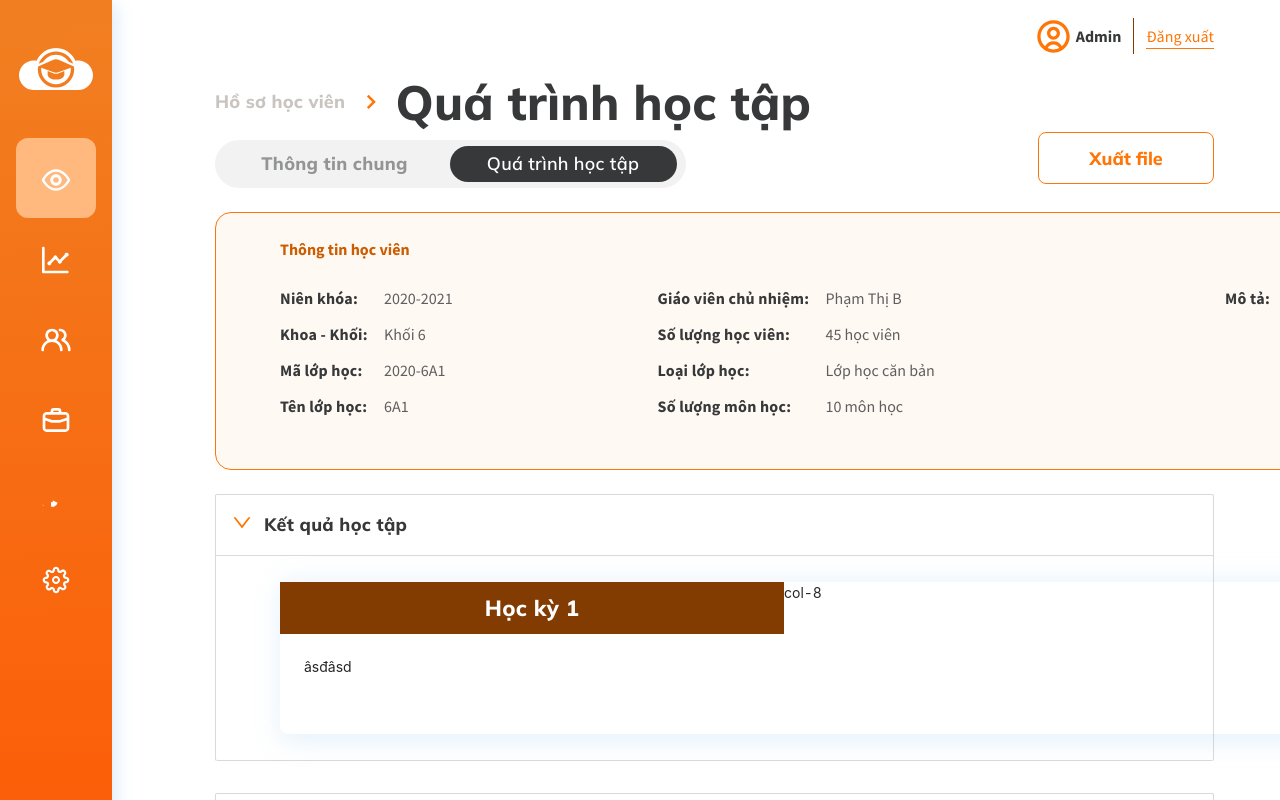
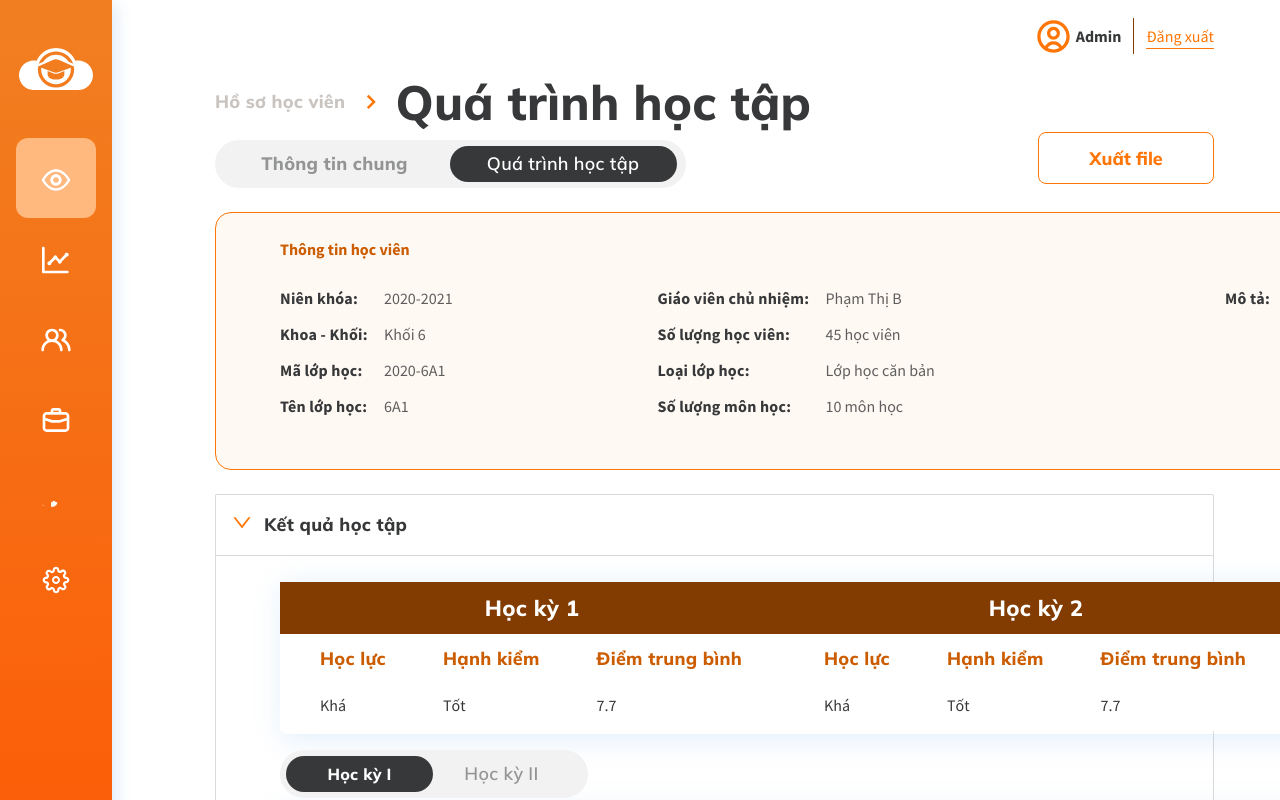
Before and after one commit to detulaptrinh/AltaTeamTsx, a React (Create React App) app: page /study-process in a window 1280 px wide. Both pictures are taken after a click on the element 248 px from the left and 525 px from the top of the page. Shown: the top 800 px of the page. Built offline with nearby package versions, Linux system fonts and the light colour scheme.

Commit message:
update 9.2 9.3 v1

```diff
--- a/src/components/section9_student_records/study_process/StudyProcess.css
+++ b/src/components/section9_student_records/study_process/StudyProcess.css
@@ -265,31 +265,3 @@
 .section-9-2 .ant-collapse-content>.ant-collapse-content-box {
     padding: 2.6rem 6.4rem;
 }
-
-/* Kết quả học tập */
-.section-9-2 .ant-collapse-content-box .box {
-    width: 151.2rem;
-    min-height: 15.2rem;
-    box-shadow: 4px 4px 25px 4px rgba(154, 202, 245, 0.25);
-    border-radius: 8px;
-}
-
-.section-9-2 .ant-card-head-title {
-    padding: 0.85rem 0;
-}
-
-.section-9-2 .ant-card-head {
-    padding: 0;
-    height: 5.1rem;
-}
-
-.section-9-2 .box .ant-card-head-wrapper {
-    background: #823B00;
-    text-align: center;
-    font-family: 'Mulish';
-    font-style: normal;
-    font-weight: 800;
-    font-size: 2.2rem;
-    letter-spacing: 0.015em;
-    color: #FFFFFF;
-}
--- a/src/components/section9_student_records/study_process/StudyProcess.tsx
+++ b/src/components/section9_student_records/study_process/StudyProcess.tsx
@@ -5,14 +5,12 @@ import './StudyProcess.css';
 
 // icon antd
 import { Row, Col, Card, Collapse, Space } from 'antd';
+import LearningOutcomes from './learning_outcomes/LearningOutcomes';
+import DanhSachKhenThuong from './danh_sach_khen_thuong/DanhSachKhenThuong';
 
 const { Panel } = Collapse;
 
-const text = `
-  A dog is a type of domesticated animal.
-  Known for its loyalty and faithfulness,
-  it can be found as a welcome guest in many households across the world.
-`;
+const style = { borderTopLeftRadius: '0.8rem' };
 
 export default class StudyProcess extends Component {
     render() {
@@ -109,27 +107,16 @@ export default class StudyProcess extends Component {
                 <Space direction="vertical">
                     <Collapse collapsible="header">
                         <Panel header="Kết quả học tập" key="1">
-                            <div className="box">
-                                <Row>
-                                    <Col span={8}>
-                                        <Card title="Học kỳ 1" bordered={false}>
-                                            âsđâsd
-                                        </Card>
-                                    </Col>
-                                    <Col span={8}>col-8</Col>
-                                    <Col span={8}>col-8</Col>
-                                </Row>
-                            </div>
+                            <LearningOutcomes />
                         </Panel>
                     </Collapse>
                     <Collapse collapsible="header">
                         <Panel header="Danh sách khen thưởng" key="2">
-                            <p>{text}</p>
+                            <DanhSachKhenThuong />
                         </Panel>
                     </Collapse>
                     <Collapse collapsible="header">
                         <Panel header="Danh sách kỹ luật" key="3">
-                            <p>{text}</p>
                         </Panel>
                     </Collapse>
                 </Space>
--- /dev/null
+++ b/src/components/section9_student_records/study_process/danh_sach_khen_thuong/DanhSachKhenThuong.css
@@ -0,0 +1,47 @@
+.danh-sach-khen-thuong {
+    margin: 0;
+    padding: 0;
+}
+
+.danh-sach-khen-thuong-seach {
+    width: 100%;
+    min-height: 4rem;
+    margin-bottom: 1.6rem;
+}
+
+.danh-sach-khen-thuong-seach-box {
+    width: 43.8rem;
+    height: 4rem;
+    background: #F0F3F6;
+    border-radius: 2.4rem;
+    float: right;
+    margin-left: calc(100% - 43.8rem);
+    display: flex;
+}
+
+.danh-sach-khen-thuong-seach-box i {
+    width: 4rem;
+    height: 4rem;
+    line-height: 4rem;
+    text-align: center;
+    color: #373839;
+    opacity: 0.5;
+    font-size: 2rem;
+}
+
+.danh-sach-khen-thuong-seach-box input {
+    min-width: 38rem;
+    height: 3.8rem;
+    font-family: 'Source Sans Pro';
+    font-style: italic;
+    font-weight: normal;
+    font-size: 14px;
+    color: #373839;
+    border: none;
+    background: none;
+
+    opacity: 0.5;
+    margin-left: 2rem;
+}
+
+/* table */
--- /dev/null
+++ b/src/components/section9_student_records/study_process/danh_sach_khen_thuong/DanhSachKhenThuong.tsx
@@ -0,0 +1,32 @@
+import { Row } from 'antd';
+import React, { Component } from 'react'
+
+// css
+import './DanhSachKhenThuong.css';
+
+// icon
+import edit from '../../../../assets/png/edit.png';
+import deleteIcon from '../../../../assets/png/delete.png';
+
+export default class DanhSachKhenThuong extends Component {
+    render() {
+        return (
+            <div className="danh-sach-khen-thuong">
+                <div className="danh-sach-khen-thuong-seach">
+                    <Row>
+                        <div className="danh-sach-khen-thuong-seach-box">
+                            <i className='bx bx-search'></i>
+                            <input type="search" name="" id="" />
+                        </div>
+                    </Row>
+                </div>
+
+                <div className="danh-sach-khen-thuong-table">
+                    <Row>
+
+                    </Row>
+                </div>
+            </div>
+        )
+    }
+}
--- /dev/null
+++ b/src/components/section9_student_records/study_process/learning_outcomes/LearningOutcomes.css
@@ -0,0 +1,138 @@
+/* Kết quả học tập */
+.section-9-2 .ant-collapse-content-box .box {
+    width: 151.2rem;
+    min-height: 15.2rem;
+    box-shadow: 4px 4px 25px 4px rgba(154, 202, 245, 0.25);
+    border-radius: 8px;
+    margin-bottom: 1.6rem;
+}
+
+.ant-row {
+    border-radius: 0.8rem;
+}
+
+.section-9-2 .ant-card-head-title {
+    padding: 0.85rem 0;
+}
+
+.section-9-2 .ant-card-head {
+    padding: 0;
+    height: 5.1rem;
+}
+
+.section-9-2 .box .ant-card-head-wrapper {
+    background: #823B00;
+    text-align: center;
+    font-family: 'Mulish';
+    font-style: normal;
+    font-weight: 800;
+    font-size: 2.2rem;
+    letter-spacing: 0.015em;
+    color: #FFFFFF;
+}
+
+.section-9-2 .box .ant-card-body {
+    padding: 1.3rem 4rem;
+}
+
+.section-9-2 .box .ant-card-body div:not(:last-child) {
+    float: left;
+    padding-right: 5.7rem;
+}
+
+.section-9-2 .box .ant-card-body div h3 {
+    font-family: 'Mulish';
+    font-style: normal;
+    font-weight: 800;
+    font-size: 1.8rem;
+    letter-spacing: 0.015em;
+    color: #CC5C00;
+    margin: 0;
+}
+
+.section-9-2 .box .ant-card-body div p {
+    font-family: 'Source Sans Pro';
+    font-style: normal;
+    font-weight: normal;
+    font-size: 1.6rem;
+    color: #373839;
+    padding-top: 1.9rem;
+    margin: 0;
+}
+
+.section-9-2 .switch-semester  {
+    margin-bottom: 1rem;
+}
+
+.section-9-2 .switch-semester .switch-semester-left-tab-box {
+    margin-top: 0.8rem;
+    width: 30.8rem;
+    height: 4.8rem;
+    display: flex;
+    flex-direction: row;
+    justify-content: center;
+    align-items: center;
+    padding: 0.6rem;
+    /* Grey/5 */
+    background: #F2F2F2;
+    border-radius: 3.2rem;
+
+    position: relative;
+}
+
+.section-9-2 .switch-semester .switch-semester-left-tab-box-general-information {
+    display: flex;
+    flex-direction: row;
+    justify-content: center;
+    align-items: center;
+    padding: 0.6rem 4rem 0.7rem;
+
+    width: 14.7rem;
+    height: 3.6rem;
+
+    position: absolute;
+    left: 0.6rem;
+    top: 0.6rem;
+
+
+
+    background: #373839;
+    border-radius: 2.4rem;
+}
+.section-9-2 .switch-semester .switch-semester-left-tab-box-general-information a {
+    /* LMS Student / Sub-header */
+
+    font-family: 'Mulish';
+    font-style: normal;
+    font-weight: 800;
+    font-size: 1.6rem;
+    line-height: 2rem;
+    /* identical to box height */
+
+    color: #FFFFFF;
+    letter-spacing: 0.015em;
+
+}
+
+.section-9-2 .switch-semester .switch-semester-left-tab-box-study-process {
+    display: flex;
+    flex-direction: row;
+    justify-content: center;
+    align-items: center;
+    height: 3.6rem;
+
+    margin-left: 13.5rem;
+    /* /Orange / 7 */
+}
+
+.section-9-2 .switch-semester .switch-semester-left-tab-box-study-process a {
+    font-family: 'Mulish';
+    font-style: normal;
+    font-weight: 600;
+    font-size: 1.8rem;
+
+    /* identical to box height */
+    letter-spacing: 0.015em;
+    color: #373839;
+    opacity: 0.5;
+}
--- /dev/null
+++ b/src/components/section9_student_records/study_process/learning_outcomes/LearningOutcomes.tsx
@@ -0,0 +1,81 @@
+import React, { Component } from 'react'
+
+// css
+import './LearningOutcomes.css';
+
+import { Row, Col, Card, Collapse, Space } from 'antd';
+
+const { Panel } = Collapse;
+
+export default class LearningOutcomes extends Component {
+    render() {
+        return (
+            <div className="learning-outcomes">
+                <div className="box">
+                    <Row>
+                        <Col span={8}>
+                            <Card title="Học kỳ 1" bordered={false} className="border-1">
+                                <div>
+                                    <h3>Học lực</h3>
+                                    <p>Khá</p>
+                                </div>
+                                <div>
+                                    <h3>Hạnh kiểm</h3>
+                                    <p>Tốt</p>
+                                </div>
+                                <div>
+                                    <h3>Điểm trung bình</h3>
+                                    <p>7.7</p>
+                                </div>
+                            </Card>
+                        </Col>
+                        <Col span={8}>
+                            <Card title="Học kỳ 2" bordered={false}>
+                                <div>
+                                    <h3>Học lực</h3>
+                                    <p>Khá</p>
+                                </div>
+                                <div>
+                                    <h3>Hạnh kiểm</h3>
+                                    <p>Tốt</p>
+                                </div>
+                                <div>
+                                    <h3>Điểm trung bình</h3>
+                                    <p>7.7</p>
+                                </div>
+                            </Card>
+                        </Col>
+                        <Col span={8}>
+                            <Card title="Cả năm" bordered={false}>
+                                <div>
+                                    <h3>Điểm trung bình</h3>
+                                    <p style={{ color: '#49C510', fontWeight: 'bold' }}>7.0</p>
+                                </div>
+                                <div>
+                                    <h3>Học lực</h3>
+                                    <p style={{ color: '#49C510', fontWeight: 'bold' }}>Khá</p>
+                                </div>
+                                <div>
+                                    <h3>Hạnh kiểm</h3>
+                                    <p style={{ color: '#49C510', fontWeight: 'bold' }}>Tốt</p>
+                                </div>
+                            </Card>
+                        </Col>
+                    </Row>
+                </div>
+                <Col className="switch-semester" span={12}>
+                    <div className="switch-semester-left-tab-box">
+                        <div className="switch-semester-left-tab-box-general-information">
+                            <a href="">Học kỳ I</a>
+                        </div>
+                        <div className="switch-semester-left-tab-box-study-process">
+                            <a href="">Học kỳ II</a>
+                        </div>
+                    </div>
+                </Col>
+
+                <div className="box"></div>
+            </div>
+        )
+    }
+}
```
Also changed, not shown: src/assets/png/delete.png (added), src/assets/png/edit.png (added).
